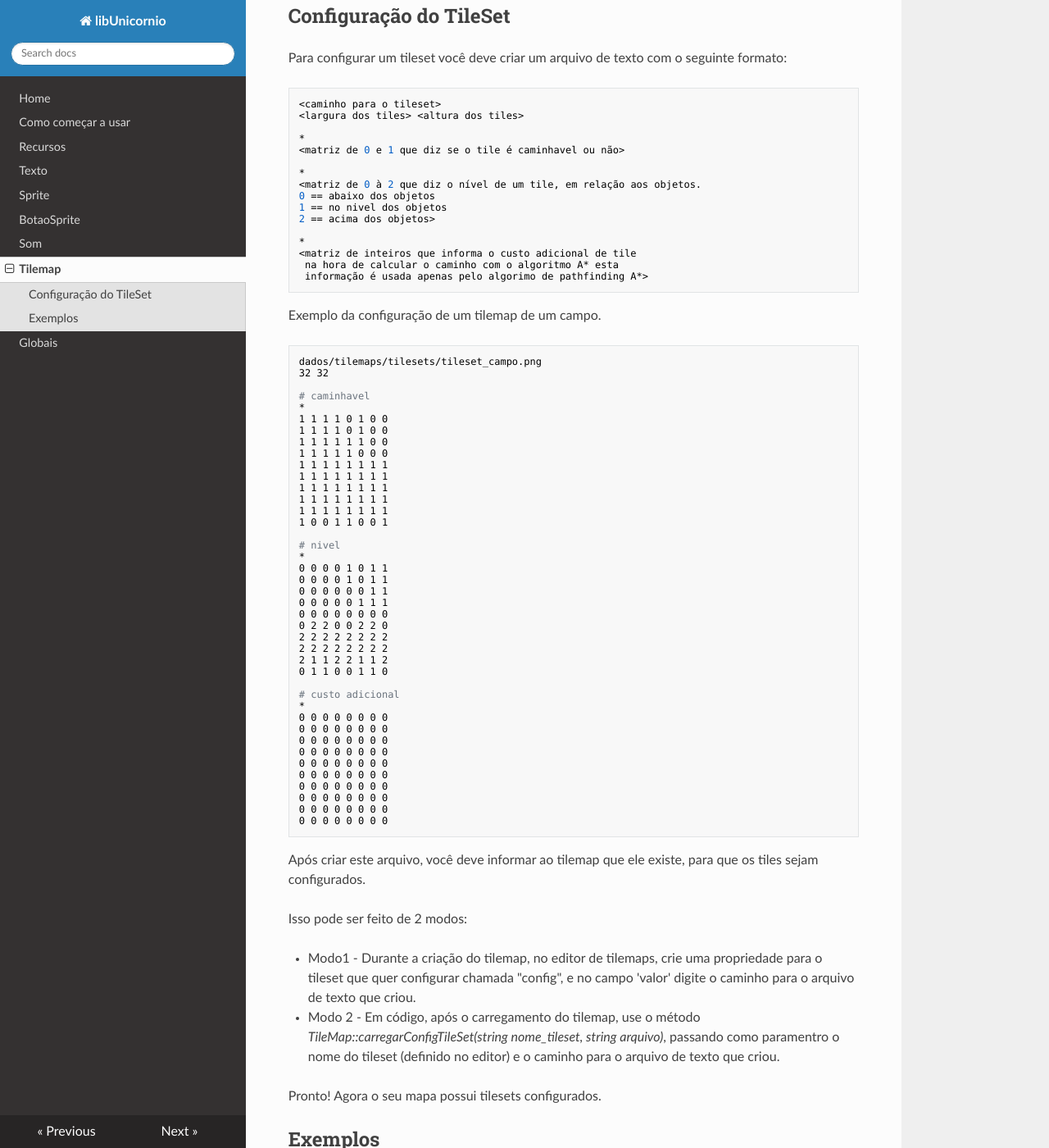
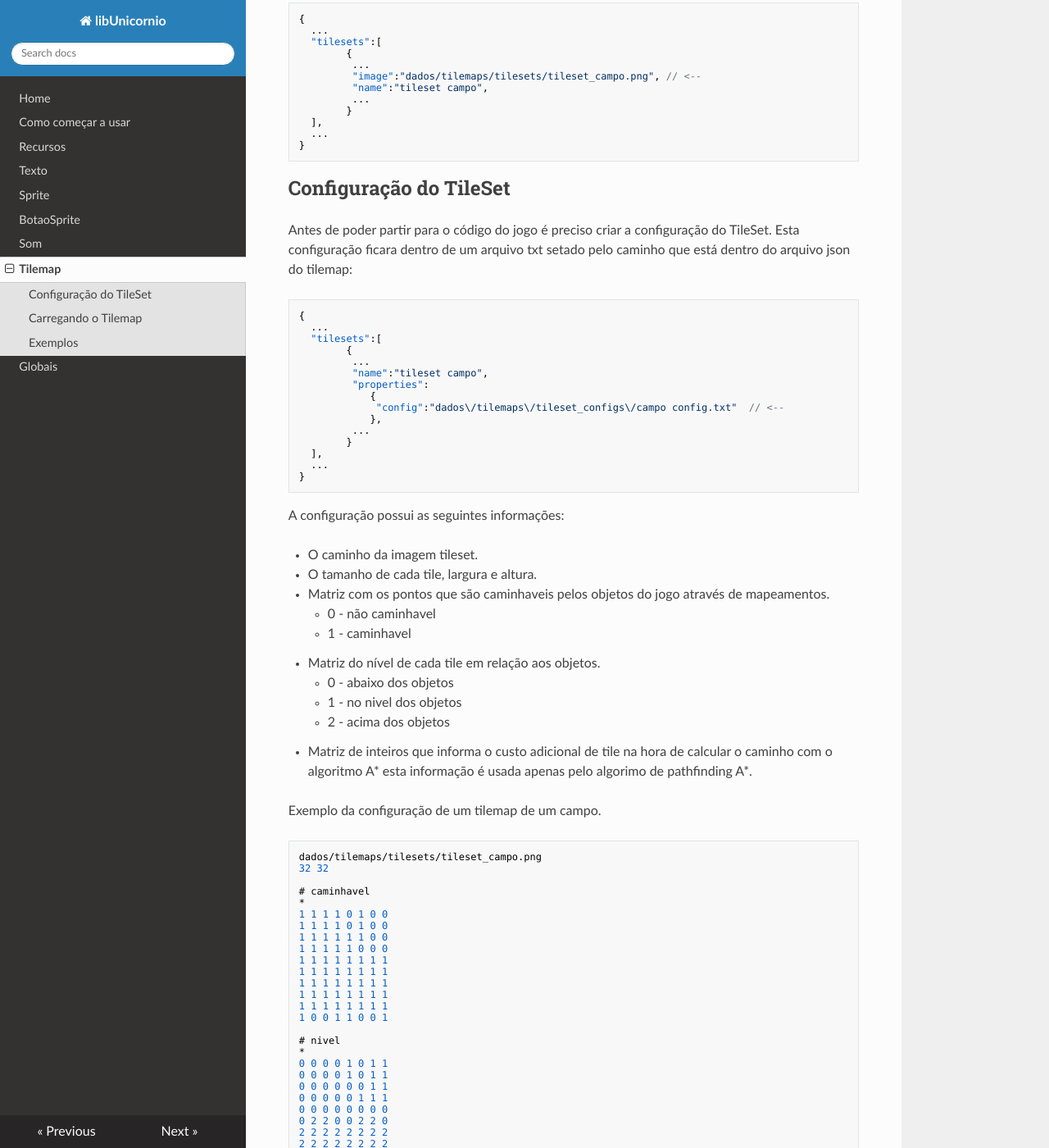
Before and after one commit to GuilhermeAlanJohann/libUnicornio, an MkDocs documentation site: the page built from docs/tilemap.md, in a window 1280 px wide and 1400 px high, scrolled down 565 px. Shown: the whole window at 82% size. Built offline with MkDocs 1.6.1, drawn with Linux system fonts in a browser that asks for light colours; nearby versions of some CDN libraries; old or Windows-style settings are respelled for this version of MkDocs; some of the changed text lies outside the part shown.

Commit message:
Mudando a documentação do Tilemap, ainda incompleto

````diff
--- a/docs/tilemap.md
+++ b/docs/tilemap.md
@@ -18,32 +18,60 @@ Se for necessário (provavelmente será), arrume o caminho para os arquivos de t
 
 * Salve o arquivo novamente e ele estará pronto para usar com a libUnicornio.
 
+```json
+{
+  ...
+  "tilesets":[
+        {
+         ...
+         "image":"dados/tilemaps/tilesets/tileset_campo.png", // <--
+         "name":"tileset campo",
+         ...
+        }
+  ],
+  ...
+}
+```
+
 ## Configuração do TileSet
 
-Para configurar um tileset você deve criar um arquivo de texto com o seguinte formato:
+Antes de poder partir para o código do jogo é preciso criar a configuração do TileSet. Esta configuração ficara dentro de um arquivo txt setado pelo caminho que está dentro do arquivo json do tilemap:
 
-```c
-<caminho para o tileset>
-<largura dos tiles> <altura dos tiles>
+```json
+{
+  ...
+  "tilesets":[
+        {
+         ...
+         "name":"tileset campo",
+         "properties":
+            {
+             "config":"dados\/tilemaps\/tileset_configs\/campo config.txt"  // <--
+            },
+         ...
+        }
+  ],
+  ...
+}
+```
 
-*
-<matriz de 0 e 1 que diz se o tile é caminhavel ou não>
+A configuração possui as seguintes informações:
 
-*
-<matriz de 0 à 2 que diz o nível de um tile, em relação aos objetos.
-0 == abaixo dos objetos
-1 == no nivel dos objetos
-2 == acima dos objetos>
-
-*
-<matriz de inteiros que informa o custo adicional de tile
- na hora de calcular o caminho com o algoritmo A* esta
- informação é usada apenas pelo algorimo de pathfinding A*>
-```
+* O caminho da imagem tileset.
+* O tamanho de cada tile, largura e altura.
+* Matriz com os pontos que são caminhaveis pelos objetos do jogo através de mapeamentos.
+    * 0 - não caminhavel
+    * 1 - caminhavel
+* Matriz do nível de cada tile em relação aos objetos.
+    * 0 - abaixo dos objetos
+    * 1 - no nivel dos objetos
+    * 2 - acima dos objetos
+* Matriz de inteiros que informa o custo adicional de tile na hora de calcular o caminho com o algoritmo A\* esta
+informação é usada apenas pelo algorimo de pathfinding A\*.
 
 Exemplo da configuração de um tilemap de um campo.
 
-```
+```json
 dados/tilemaps/tilesets/tileset_campo.png
 32 32
 
@@ -87,17 +115,29 @@ dados/tilemaps/tilesets/tileset_campo.png
 0 0 0 0 0 0 0 0
 ```
 
+## Carregando o Tilemap
 
+Com todas as configurações prontas, crie uma instância da classe __TileMap__ e carregue o arquivo json.
 
-Após criar este arquivo, você deve informar ao tilemap que ele existe, para que os tiles sejam configurados.
+```c
+// instância de um tilemap
+TileMap mapa;
 
-Isso pode ser feito de 2 modos:
+// carregar o tilemap
+mapa.carregar("dados/tilemaps/mapa_campo.json");
+```
 
-* Modo1 - Durante a criação do tilemap, no editor de tilemaps, crie uma propriedade para o tileset que quer configurar chamada "config", e no campo 'valor' digite o caminho para o arquivo de texto que criou.
+Centralize o mapa de acordo com a tela com o método __setPosCentro__ e desenhe com o método __desenhar__.
 
-* Modo 2 - Em código, após o carregamento do tilemap, use o método _TileMap::carregarConfigTileSet(string nome_tileset, string arquivo)_, passando como paramentro o nome do tileset (definido no editor) e o caminho para o arquivo de texto que criou.
+```c
+// centraliza o mapa
+mapa.setPosCentro(res_x/2, res_y/2);
 
-Pronto! Agora o seu mapa possui tilesets configurados.
+// desenhar o tilemap
+mapa.desenhar();
+```
+
+Com isso você já deve conseguir ver o tilemap sendo renderizado na tela.
 
 ## Exemplos
 
````
